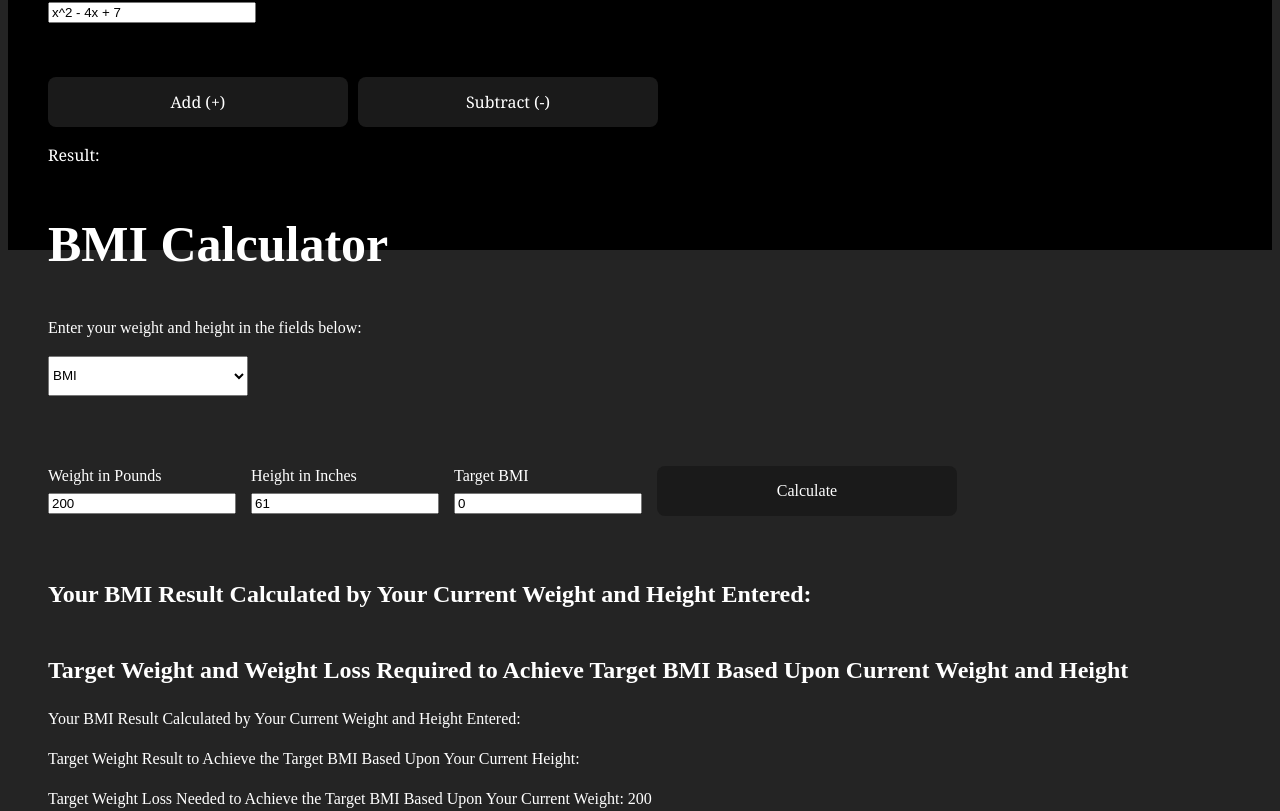
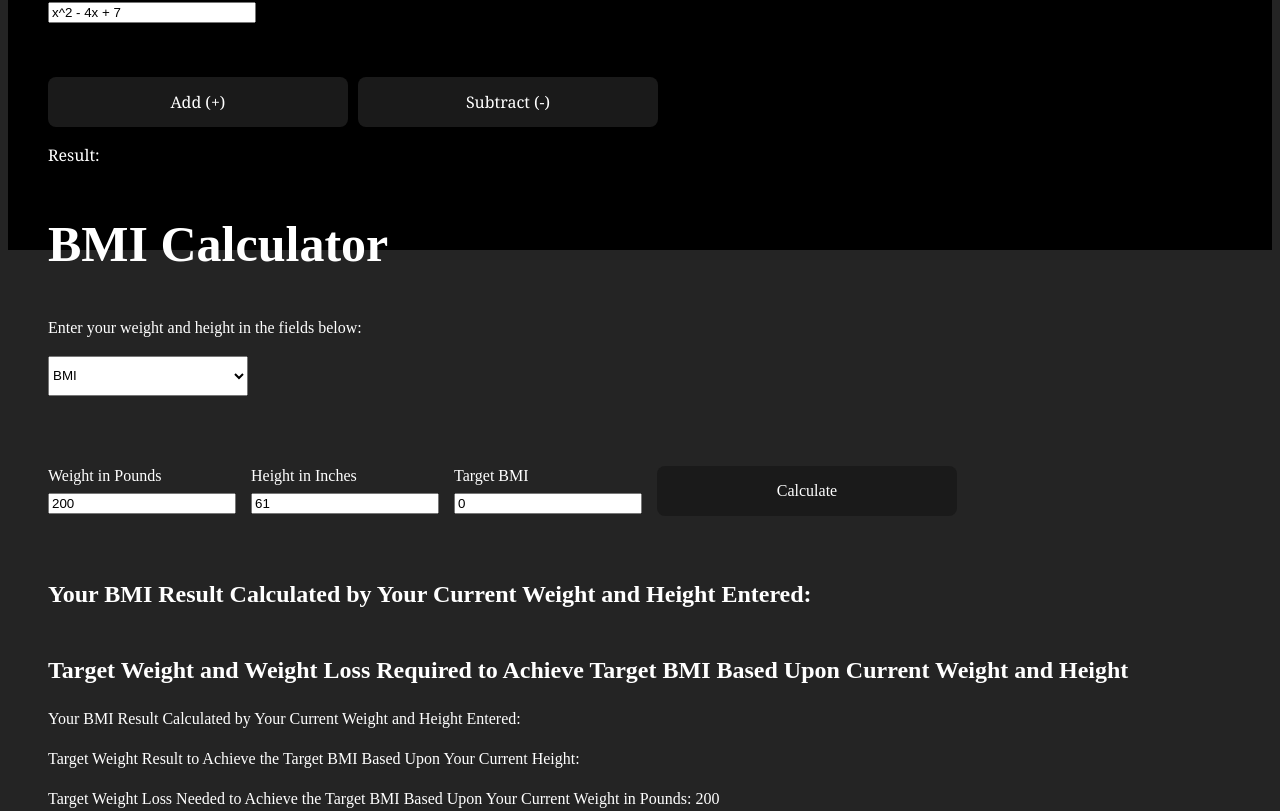
Before and after one commit to Matthaeus-1/Math-Calculator, a React (Vite) app: page / in a window 1280 px wide. Shown: the part 638-1449 px from the top of the page. Built offline with nearby package versions, Linux system fonts and the light colour scheme.

Commit message:
Added Informative Messages To Results

```diff
--- a/src/components/BMICalc/BMICalc.jsx
+++ b/src/components/BMICalc/BMICalc.jsx
@@ -127,7 +127,7 @@ export const BMICalc = () => {
                     Target Weight Result to Achieve the Target BMI Based Upon Your Current Height: {result_Target_Weight}
                 </p>
                 <p>
-                    Target Weight Loss Needed to Achieve the Target BMI Based Upon Your Current Weight: {weight_pounds - (result_Target_Weight)}
+                    Target Weight Loss Needed to Achieve the Target BMI Based Upon Your Current Weight in Pounds: {weight_pounds - (result_Target_Weight)}
                 </p>
             </div>
 
```
